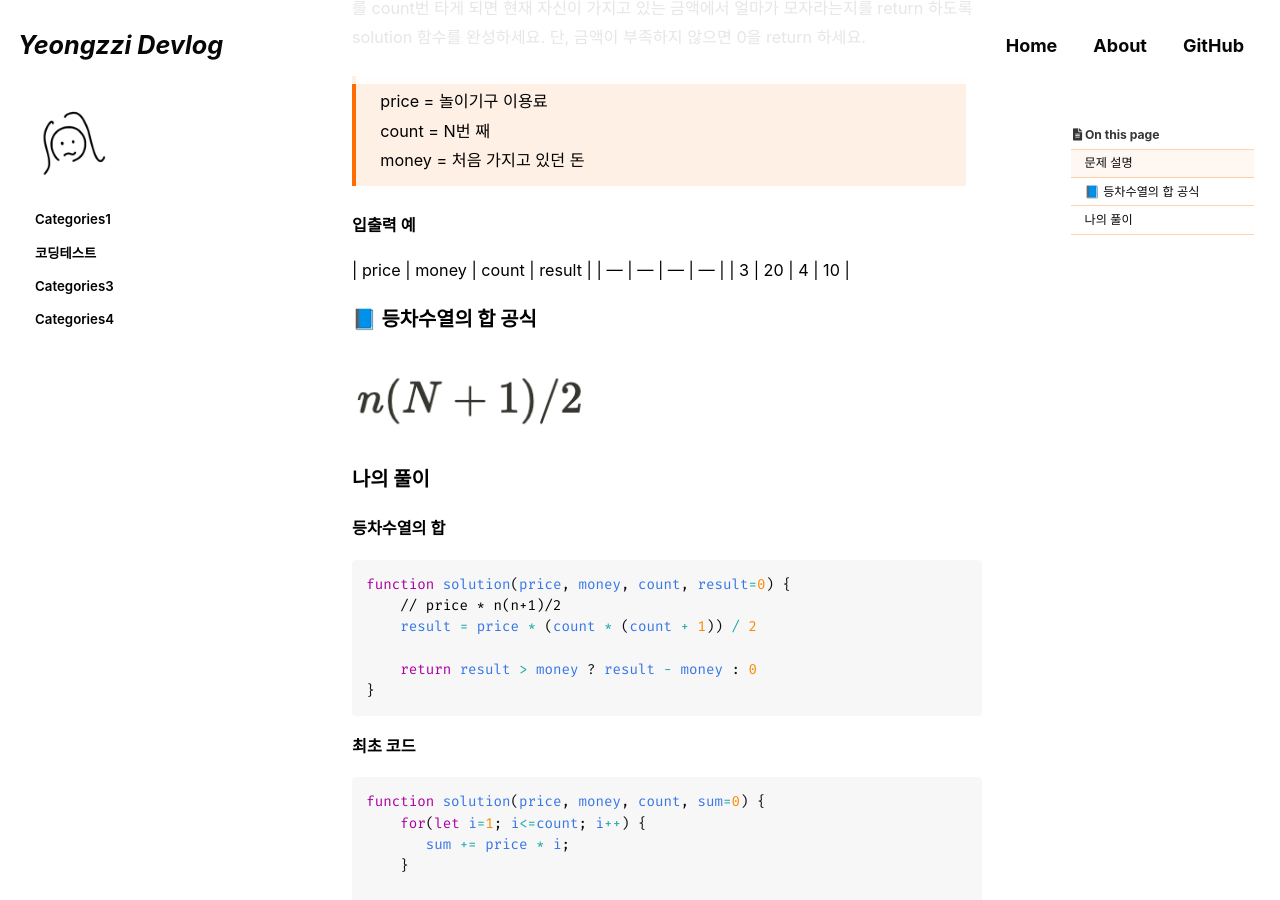
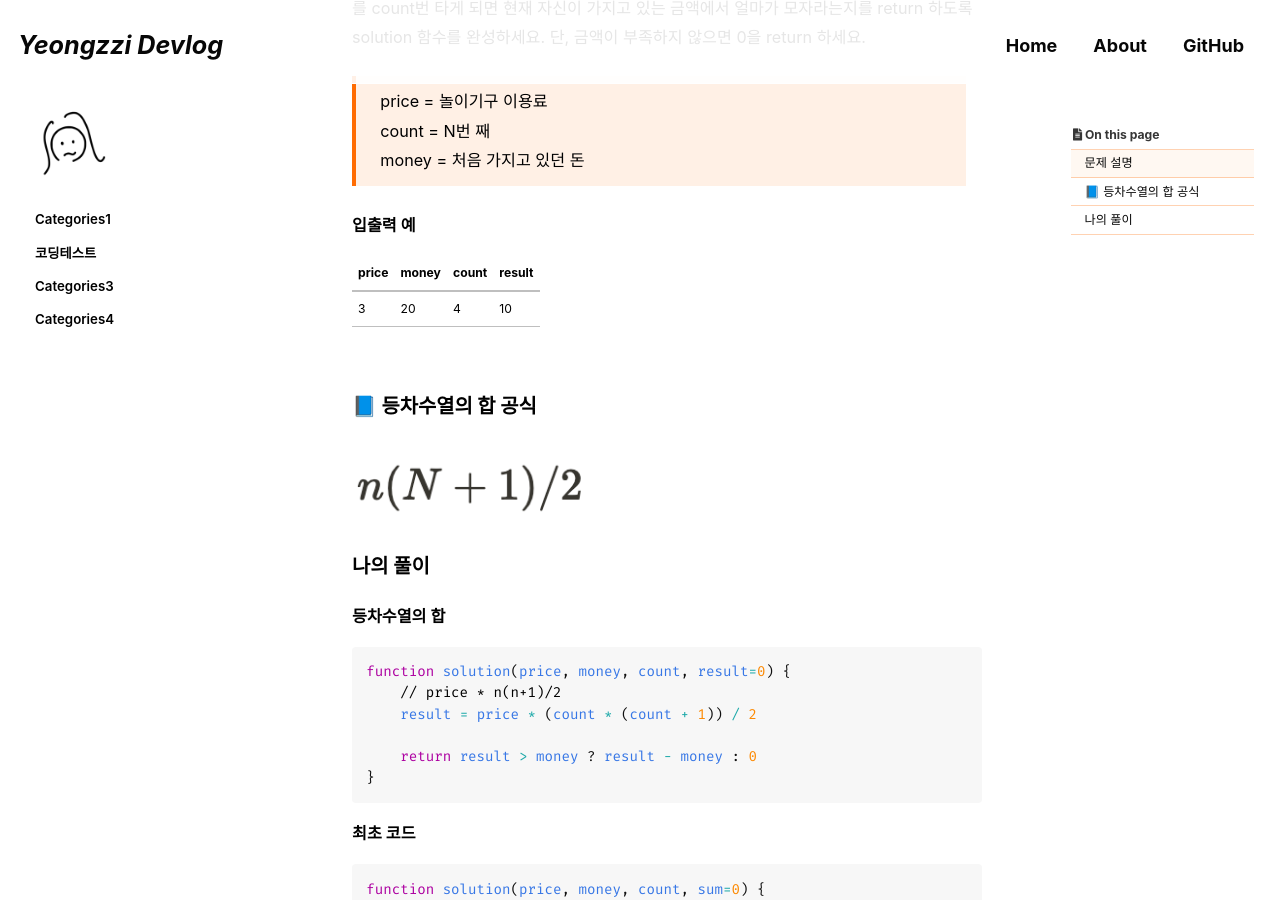
Before and after one commit to yeongzzi/yeongzzi.github.io, a Jekyll site: the page built from _posts/2024-06-10-코딩테스트-부족한 금액 계산하기(feat.등차수열).md, in a window 1280 px wide and 900 px high, scrolled down 386 px. Built offline with Jekyll 4.4.1, drawn with Linux system fonts in a browser that asks for light colours; cached includes are drawn as plain includes; some web fonts are replaced; comment, search, counter and statistics services are not loaded; part of the change alters nothing that is shown.

Commit message:
테이블 수정

```diff
--- a/_posts/2024-06-10-코딩테스트-부족한 금액 계산하기(feat.등차수열).md
+++ b/_posts/2024-06-10-코딩테스트-부족한 금액 계산하기(feat.등차수열).md
@@ -7,7 +7,7 @@ categories:
 tags:
   - [tag1, tag2]
 
-permalink: /코딩테스트/부족한 금액 계산하기/
+permalink: /코딩테스트/부족한 금액 계산하기(feat.등차수열)/
 
 toc: true
 toc_sticky: true
@@ -31,6 +31,7 @@ money = 처음 가지고 있던 돈
 | price | money | count | result |
 | --- | --- | --- | --- |
 | 3 | 20 | 4 | 10 |
+
 <br>
 
 ### 📘 등차수열의 합 공식
```
